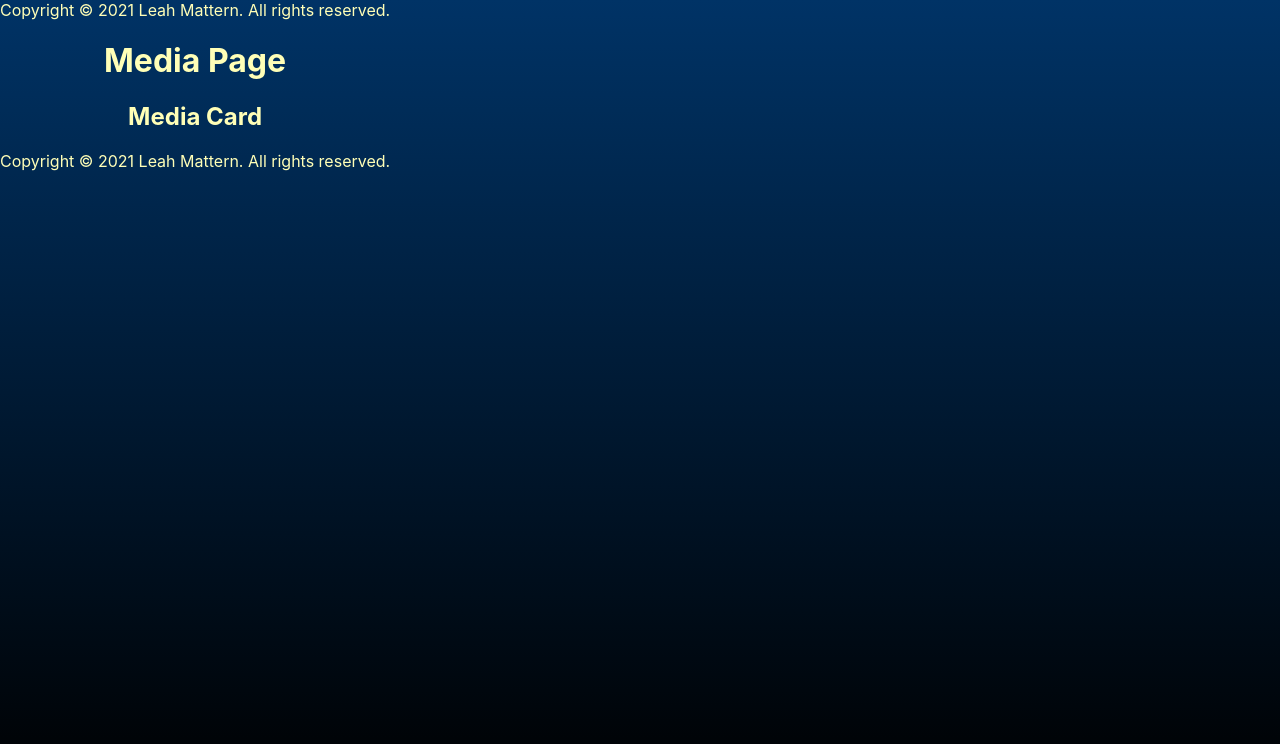
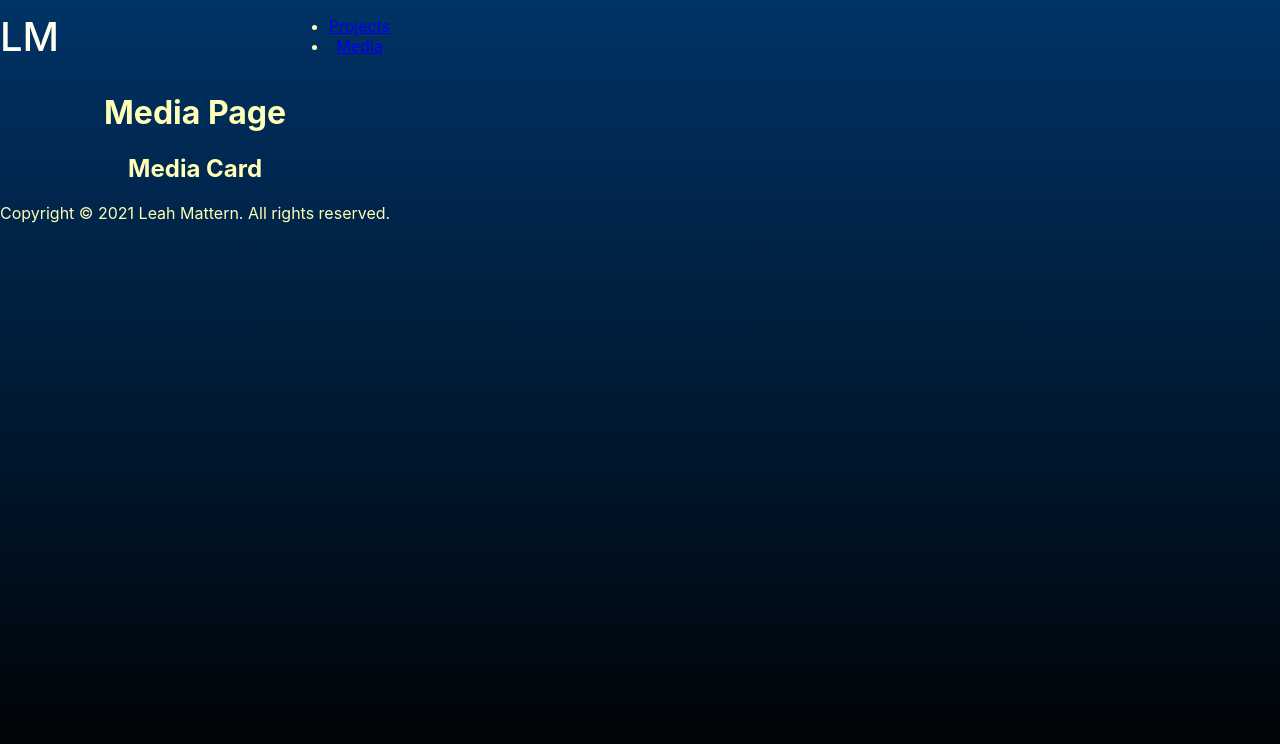
Before and after one commit to Lady-Mattern/mattern-portfolio, a React (Create React App) app: page /media in a window 1280 px wide. Shown: the top 744 px of the page. Built offline with nearby package versions, Linux system fonts and the light colour scheme.

Commit message:
Sorting global vs local styles. Styled nav logo

```diff
--- a/src/components/Header/index.js
+++ b/src/components/Header/index.js
@@ -2,7 +2,11 @@
 import { Link } from 'react-router-dom';
 
 // Components
+// Components
 import Nav from '../Nav/index';
+
+// Styles
+import styles from './styles.css';
 
 function Header() {
     return (
--- /dev/null
+++ b/src/components/Header/styles.css
@@ -0,0 +1,12 @@
+header {
+    display: flex;
+    justify-content: space-between;
+    align-items: center;
+}
+
+#logo {
+    color: ivory;
+    font-size: 40px;
+    font-weight: 500;
+    text-decoration: none;
+}
--- a/src/pages/MediaPage/index.js
+++ b/src/pages/MediaPage/index.js
@@ -1,6 +1,6 @@
 // Components
-import Header from '../../components/Footer/index';
-import Footer from '../../components/Footer';
+import Header from '../../components/Header/index';
+import Footer from '../../components/Footer/index';
 import MediaCard from '../../components/MediaCard/index';
 
 // Styles
```
Also changed, not shown: 1 other file (tests, documents, lock files or other folders).
